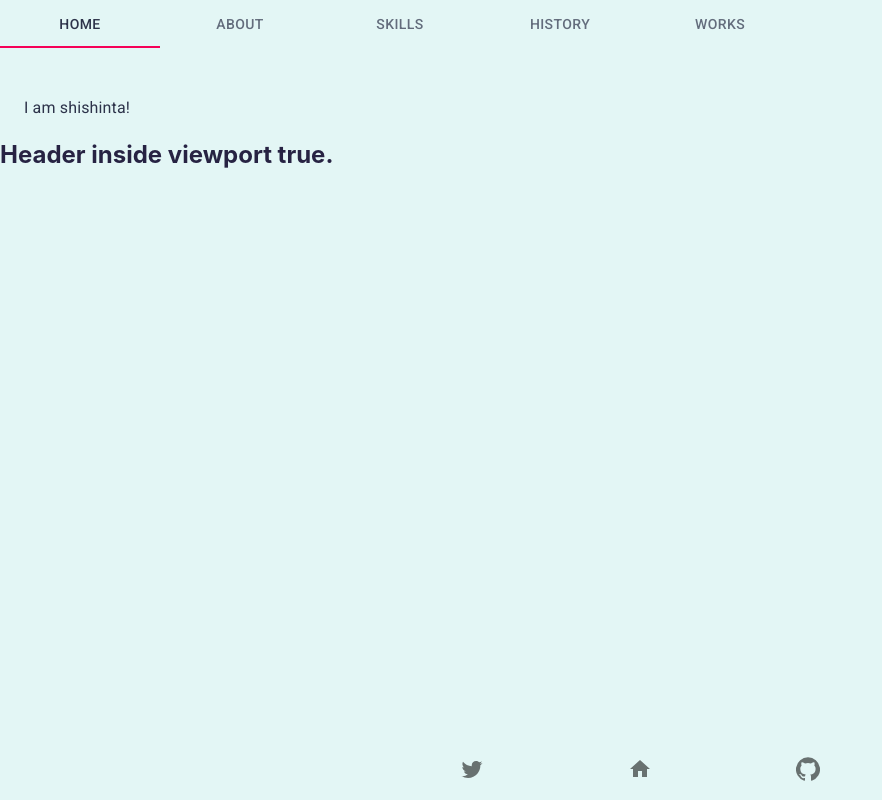
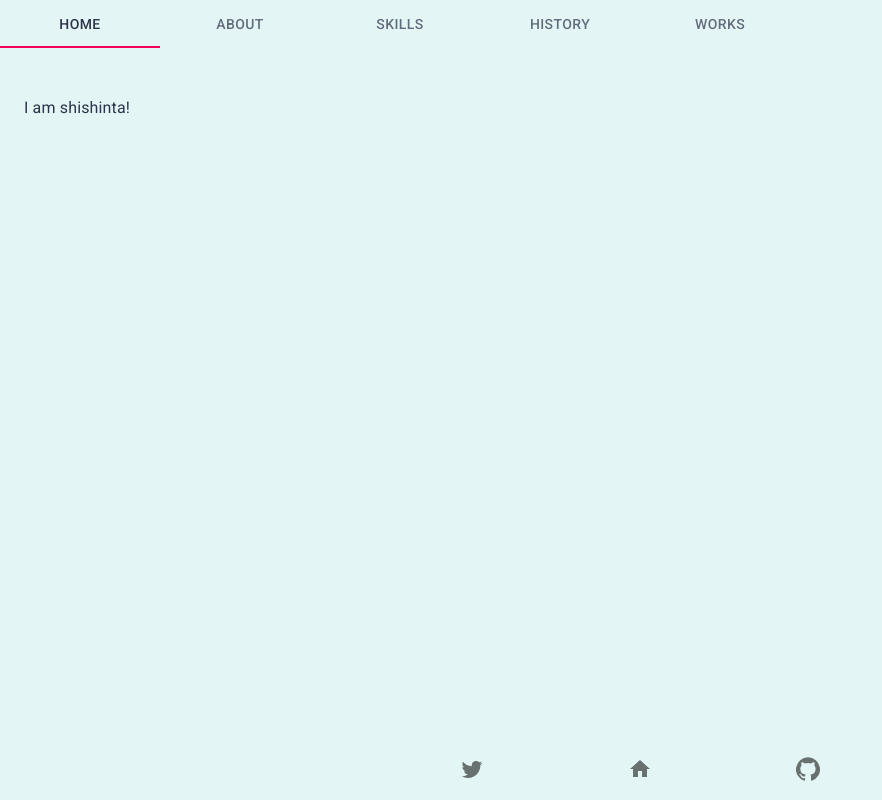
Before and after one commit to nntto/shishinta, a React (Create React App) app: page / in a window 1280 px wide. Shown: the whole page, without its empty margins (0-882 px from the left). Built offline with nearby package versions, Linux system fonts and the light colour scheme.

Commit message:
delete debug file

```diff
--- a/src/App.tsx
+++ b/src/App.tsx
@@ -28,7 +28,6 @@ const App: React.FC = () => (
           <Redirect push to="/" />
         </Switch>
       </Container>
-      <ScrollInteraction />
       <Footer />
     </body>
   </MuiThemeProvider>
--- a/src/components/atoms/scrollInteraction.tsx
+++ /dev/null
@@ -1,15 +0,0 @@
-import React from 'react';
-import { useInView } from 'react-intersection-observer';
-
-export default () => {
-  const { ref, inView } = useInView({
-    /* Optional options */
-    threshold: 0,
-  });
-
-  return (
-    <div ref={ref}>
-      <h2>{`Header inside viewport ${inView}.`}</h2>
-    </div>
-  );
-};
```
